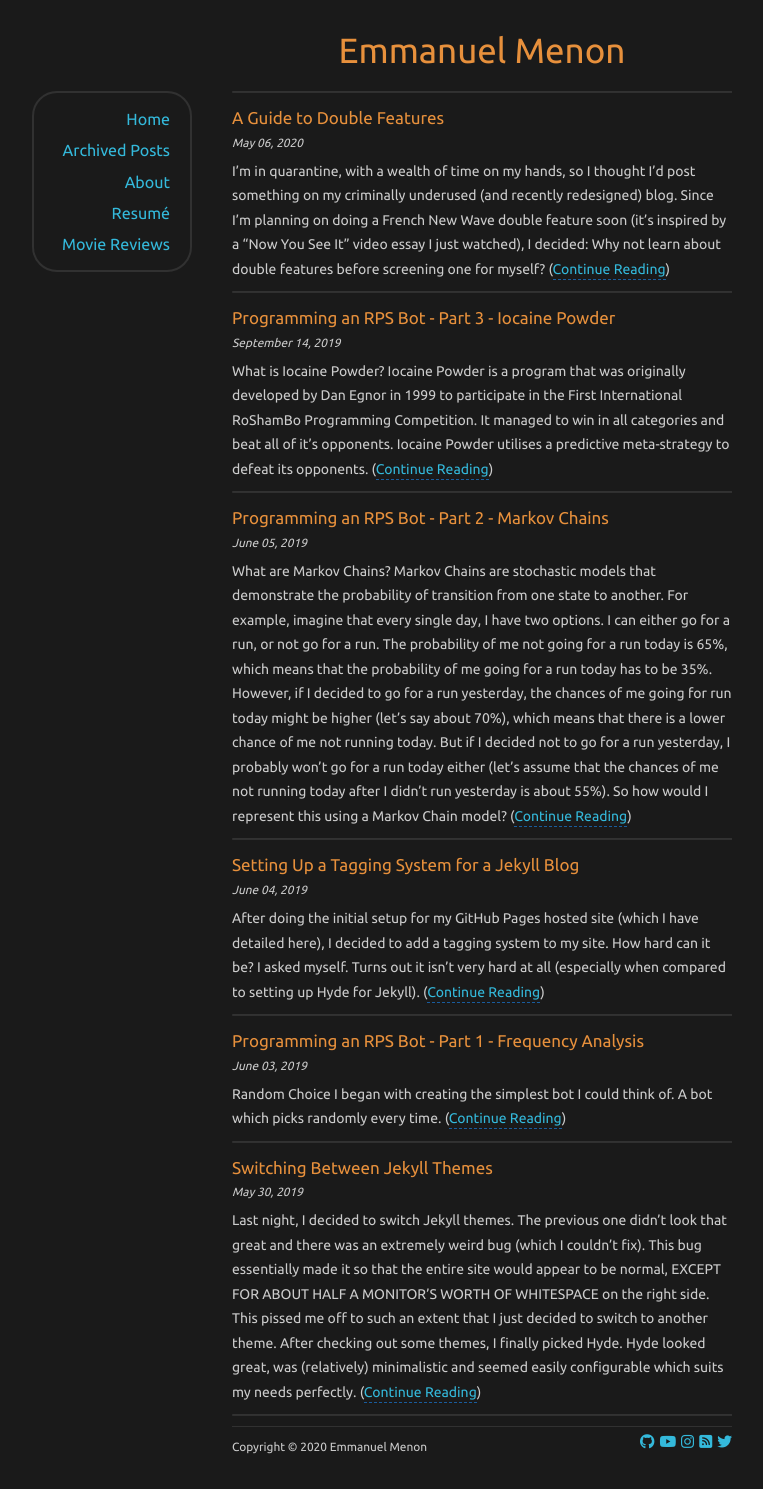
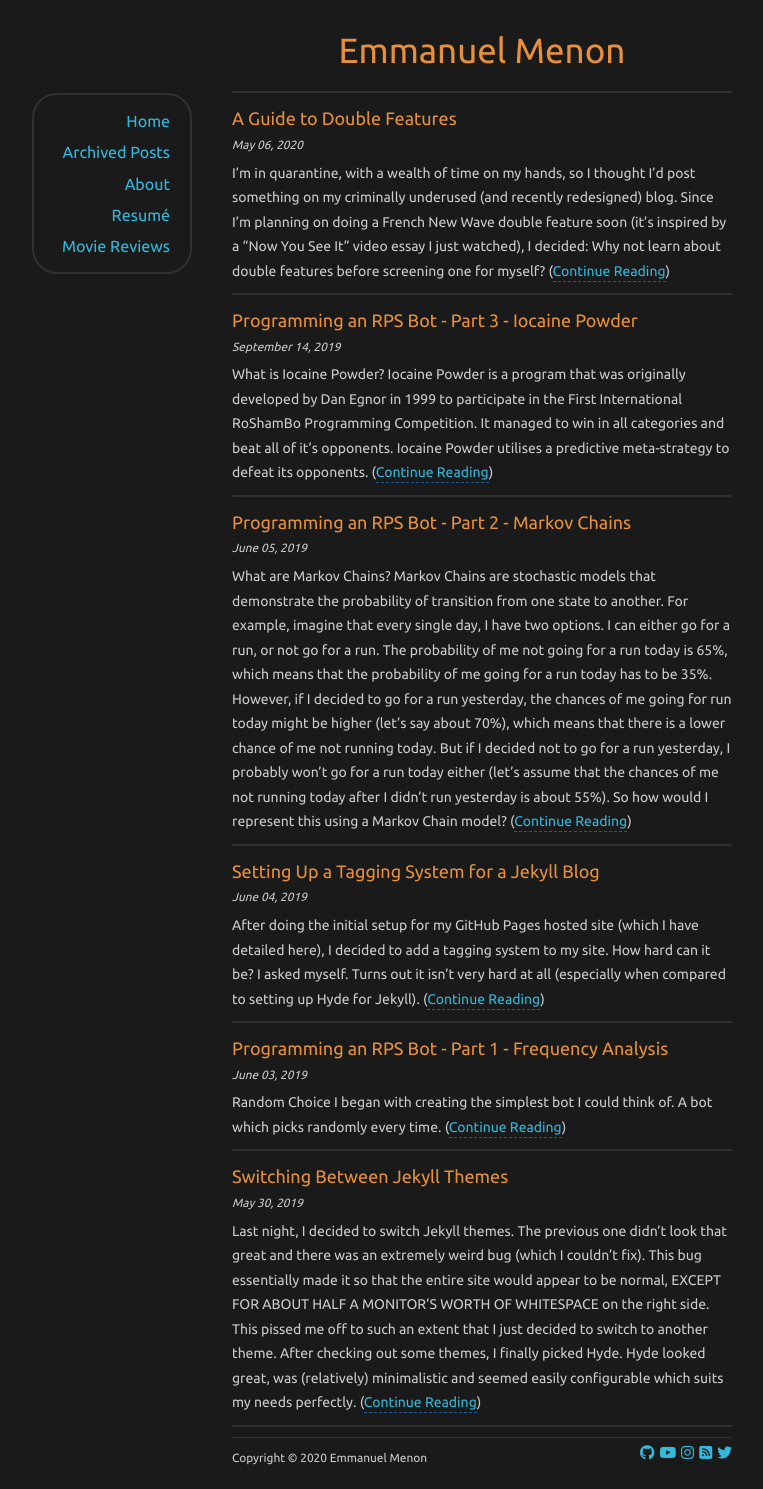
Before and after one commit to emmanuelmenon/emmanuelmenon.github.io, a Jekyll site: the page built from index.html, in a window 1280 px wide. Shown: the whole page, without its empty margins (158-921 px from the left). Built offline with Jekyll 4.4.1, drawn with Linux system fonts in a browser that asks for light colours; nearby versions of some CDN libraries; the list of posts is cut into pages by our own code.

Commit message:
sticky sidebar + font sizing improvements

```diff
--- a/_layouts/default.html
+++ b/_layouts/default.html
@@ -44,7 +44,6 @@
                 </ul>
             </nav>
         </div>
-        <hr class="navhr">
         <div id="content">{{ content }}</div>
     </div>
 
--- a/assets/css/styles.css
+++ b/assets/css/styles.css
@@ -111,18 +111,18 @@
 }
 
 h1 {
-  font-size: 21px;
-  margin: 0 0 10px 0;
+  font-size: 18px;
+  margin: 0;
 }
 
 h2 {
-  font-size: 15.5px;
-  margin: 0 0 10px 0;
+  font-size: 16px;
+  margin: 0;
 }
 
 h3 {
-  font-size: 14.5px;
-  margin: 0 0 10px 0;
+  font-size: 14px;
+  margin: 0;
 }
 
 hr {
@@ -233,11 +233,13 @@
 }
 
 #sidebar {
-  position: absolute;
+  position: sticky;
   text-align: right;
+  float: left;
   width: 160px;
-  top: 0;
-  left: -200px;
+  top: 10px;
+  margin-left: -200px;
+  margin-top: -10px;
 }
 
 #sidebar li {
@@ -271,21 +273,8 @@
   margin-bottom: 0;
 }
 
-article h1 {
-  font-size: 17px;
-  margin: 0;
-}
-
-article h2 {
-  margin: 0;
-}
-
 article h1 a {
   border: 0;
-}
-
-article h1 a.anchor {
-  margin-left: 8px;
 }
 
 article img {
@@ -332,10 +321,6 @@
   float: right;
 }
 
-hr.navhr {
-  display: none;
-}
-
 @media all and (max-width:870px) {
   #content,#footer,#header,#page {
     width: inherit;
@@ -353,7 +338,7 @@
     text-align: center;
     width: 93%;
     left: 0;
-    margin: 10px 10px 10px 10px;
+    margin: 0 10px 10px 10px;
   }
 
   #sidebar ul {
@@ -361,10 +346,6 @@
   }
 
   #sidebar li {
-    display: block;
-  }
-
-  hr.navhr {
     display: block;
   }
 }
```
